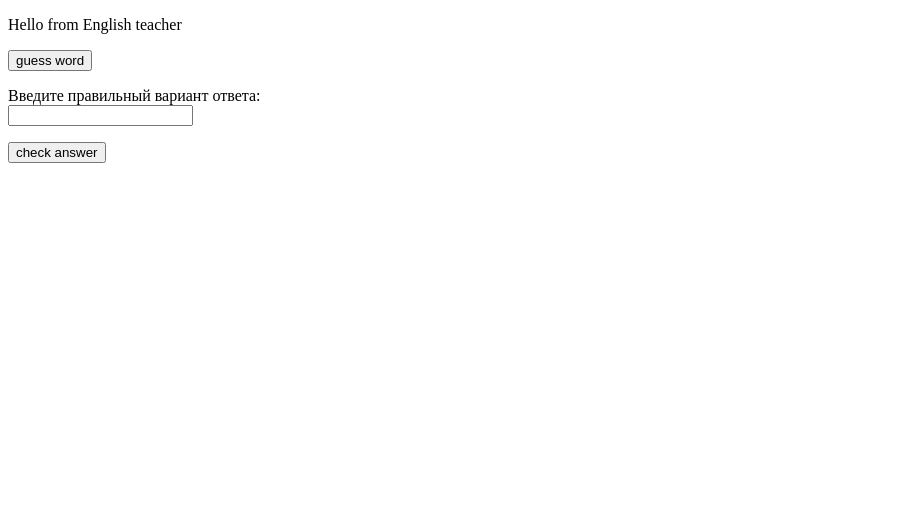
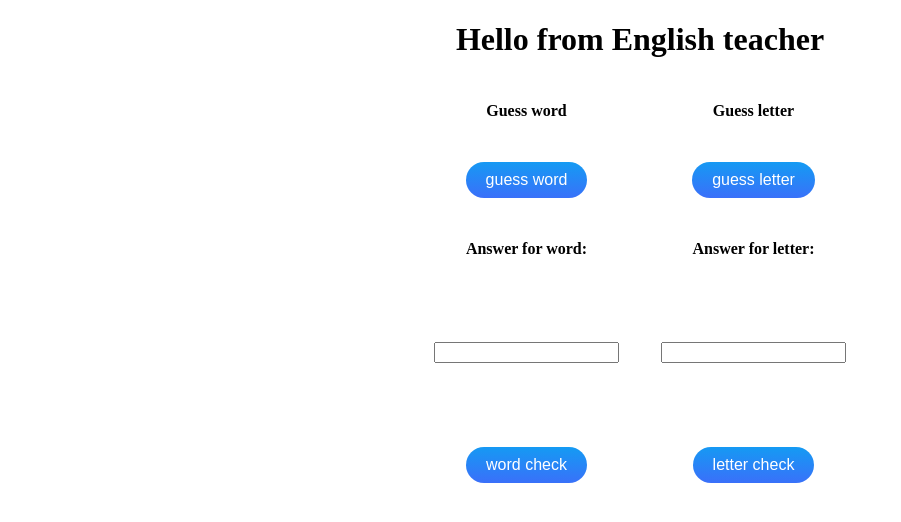
Before and after one commit to Alina-Bogatyreva/english_teacher_API, a plain HTML site: page public/index.html in a window 1280 px wide. Shown: the whole page, without its empty margins (0-901 px from the left). Drawn offline with Linux system fonts and the light colour scheme.

Commit message:
Update index.html

```diff
--- a/public/index.html
+++ b/public/index.html
@@ -5,22 +5,100 @@
     <meta charset="utf-8"/>
 </head>
 
+<style>
+button{
+  align-items: center;
+  appearance: none;
+  background-color: #FC0505;
+  background-image: linear-gradient(1deg, #4F58FD, #149BF3 99%);
+  background-size: calc(100% + 20px) calc(100% + 20px);
+  border-radius: 100px;
+  border-width: 0;
+  box-shadow: none;
+  box-sizing: border-box;
+  color: #FFFFFF;
+  cursor: pointer;
+  display: inline-flex;
+  font-family: CircularStd,sans-serif;
+  font-size: 1rem;
+  height: auto;
+  justify-content: center;
+  line-height: 1.5;
+  padding: 6px 20px;
+  position: relative;
+  text-align: center;
+  text-decoration: none;
+  transition: background-color .2s,background-position .2s;
+  user-select: none;
+  -webkit-user-select: none;
+  touch-action: manipulation;
+  vertical-align: top;
+  white-space: nowrap;
+}
+th{
+padding:20px
+}
+h1{
+align-items: center;
+text-align: center;
+}
+
+table{
+  margin-left: auto;
+  margin-right: auto;
+}
+
+</style>
+
 <body>
-<p> Hello from English teacher </p>
-<button onclick="word_guess()"> guess word</button>
-<p></p>
-<div id="english"></div>
-<p></p>
-<div id="variance"></div>
-<p></p>
-<div id="question_id"></div>
+<h1> Hello from English teacher  </br></h1>
+<div id="question_id"> </div>
+<table>
+    <thead><tr><th> Guess word </th><th> Guess letter</th> </tr> </thead>
+    <tbody>
+    <tr>
+        <th> <button onclick="word_guess()"> guess word</button> </th>
+        <th> <button onclick="letter_guess()"> guess letter</button></th>
+    </tr>
+    <tr>
+        <th> Answer for word: </th>
+        <th> Answer for letter: </th>
+    </tr>
+    <tr>
+        <th> <div id="question_word_english"></div>
+            <div id="question_word_variance"></div>
+        </th>
+        <th><div id="question_letter"></div> </th>
+    </tr>
+    <tr>
+        <th> <input name="answer_word" id="answer_word"> </th>
+        <th> <input name="answer_letter" id="answer_letter"> </th>
+    </tr>
+    <tr>
+        <th> <div id="result_word"></div> </th>
+        <th> <div id="result_letter"></div> </th>
+    </tr>
+    <tr>
+        <th> <button onclick="word_check()" > word check</button> </th>
+        <th> <button onclick="letter_check()"> letter check</button></th>
+    </tr>
 
-<p> Введите правильный вариант ответа: </br>
-    <input name="answer" id="answer">
-</p>
-<button onclick="word_check()"> check answer</button>
-<p></p>
-<div id="result"></div>
+    </tbody>
+
+</table>
+
+
+<!--<button onclick="word_guess()"> guess word</button>-->
+<!--<div id="english"></div>-->
+<!--<div id="variance"></div>-->
+<!--<div id="question_id"></div>-->
+
+<!--<p> Введите правильный вариант ответа: </br>-->
+<!--    <input name="answer" id="answer">-->
+<!--</p>-->
+<!--<button onclick="word_check()"> check answer</button>-->
+
+<!--<div id="result"></div>-->
 <script>
     async function word_guess()
     {
@@ -31,16 +109,30 @@
         if (response.ok)
             {
             const data = await response.json()
-            document.getElementById("english").textContent = data.english;
-            document.getElementById("variance").textContent = data.variance;
-            document.getElementById("question_id").textContent = data.question_id;
+            document.getElementById("question_word_english").textContent = data.english;
+            document.getElementById("question_word_variance").textContent = data.variance;
+            document.getElementById("question_id").value = data.question_id;
+            }
+    }
+
+    async function letter_guess()
+    {
+        const response = await fetch("letter/guess", {
+        method: "GET"
+        })
+
+        if (response.ok)
+            {
+            const data = await response.json()
+            document.getElementById("question_letter").textContent = data.en_word;
+            document.getElementById("question_id").value = data.question_id;
             }
     }
 
     async function word_check()
     {
-        const answer = document.getElementById("answer").value;
-        const question_id = document.getElementById("question_id").textContent;
+        const answer = document.getElementById("answer_word").value;
+        const question_id = document.getElementById("question_id").value;
         console.log(answer)
         console.log(question_id)
         const response = await fetch("word/check", {
@@ -55,10 +147,36 @@
         if (response.ok)
             {
             const data = await response.json()
-            document.getElementById("result").textContent = data.is_correct
+            document.getElementById("result_word").textContent = data.is_correct
             }
     }
 
+    async function letter_check()
+    {
+        const answer = document.getElementById("answer_letter").value;
+        const question_id = document.getElementById("question_id").value;
+        console.log(answer)
+        console.log(question_id)
+        const response = await fetch("letter/check", {
+        method: "POST",
+        headers: { "Accept": "application/json", "Content-Type": "application/json" },
+        body: JSON.stringify({
+            letter: answer,
+            question_id: Number(question_id)
+            })
+        })
+
+        if (response.ok)
+            {
+            const data = await response.json()
+            document.getElementById("result_letter").textContent = data.is_correct
+            }
+        else
+        {
+            const data = await response.json()
+            document.getElementById("result_letter").textContent = 'must be 1 letter'
+        }
+    }
 </script>
 
 </body>
```
